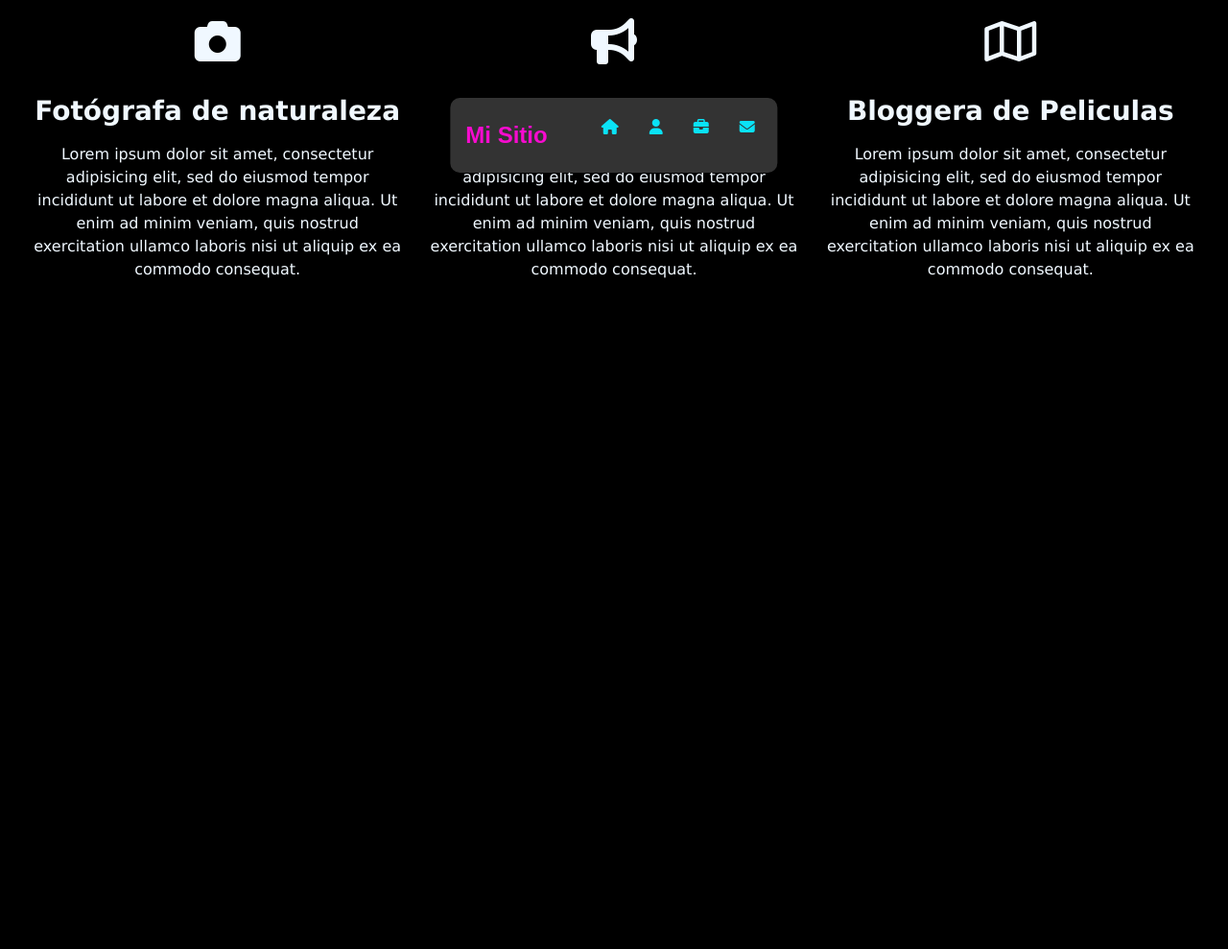
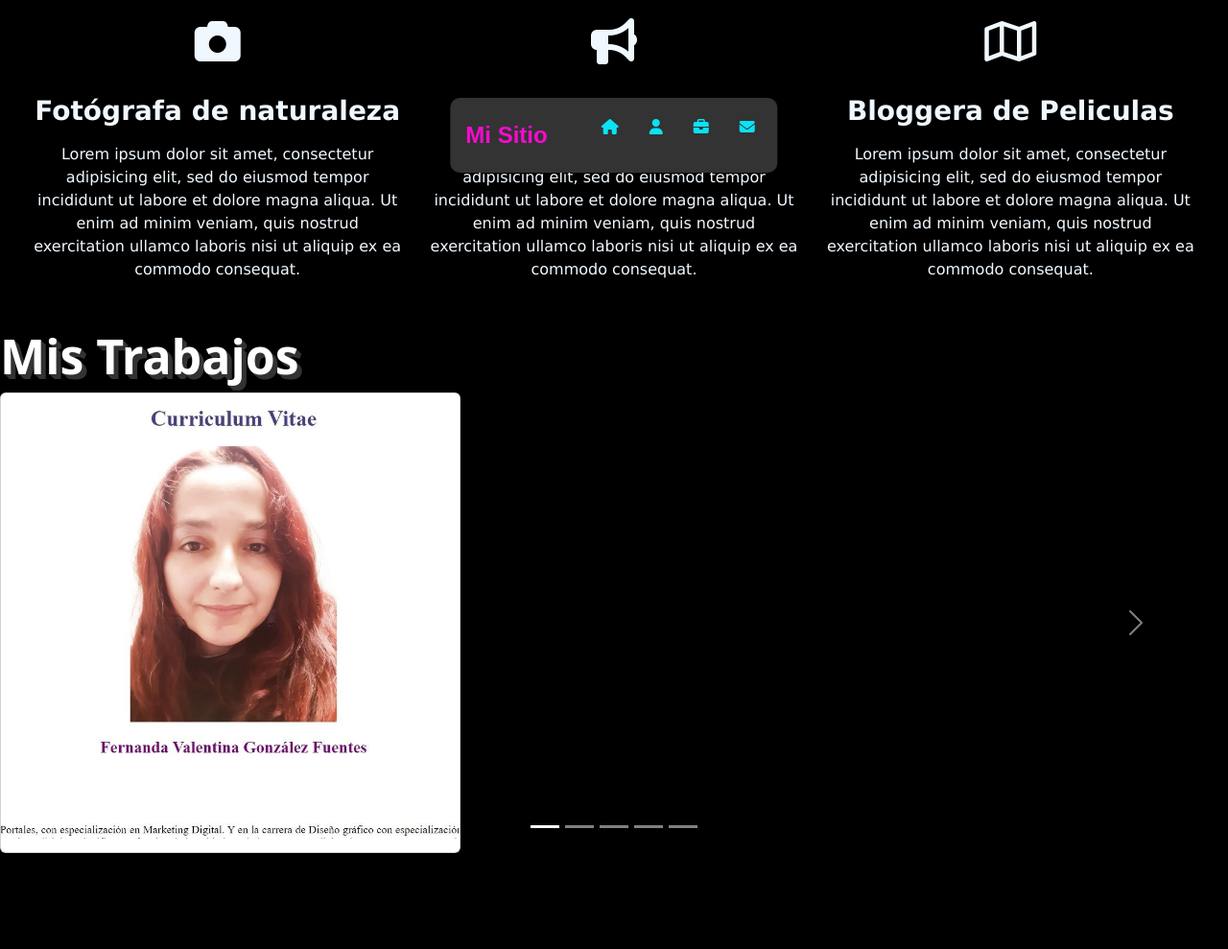
Before and after one commit to FerValentina/FerValentina, a plain HTML site: page index.html in a window 1280 px wide. Shown: the part 620-1609 px from the top of the page at 96% size. Before the commit the page ends 1061 px from the top, so only its background shows below. Drawn offline with nearby package versions, Linux system fonts and the light colour scheme.

Commit message:
agregando carrusel con tarjetas

```diff
--- a/index.html
+++ b/index.html
@@ -61,6 +61,93 @@
         </div>
 
    </section>
+   <section class="trabajos" id="trabajos" >
+    <h2 class="titulo2">Mis Trabajos</h2>
+<div class="carrusel" style="justify-content: center;">
+     <div id="carouselExampleIndicators" class="carousel slide">
+        <div class="carousel-indicators">
+          <button type="button" data-bs-target="#carouselExampleIndicators" data-bs-slide-to="0" class="active" aria-current="true" aria-label="Slide 1"></button>
+          <button type="button" data-bs-target="#carouselExampleIndicators" data-bs-slide-to="1" aria-label="Slide 2"></button>
+          <button type="button" data-bs-target="#carouselExampleIndicators" data-bs-slide-to="2" aria-label="Slide 3"></button>
+          <button type="button" data-bs-target="#carouselExampleIndicators" data-bs-slide-to="3" aria-label="Slide 4"></button>
+          <button type="button" data-bs-target="#carouselExampleIndicators" data-bs-slide-to="4" aria-label="Slide 5"></button>
+
+        </div>
+        <div class="carousel-inner">
+          <div class="carousel-item active">
+            <div class="card" style="width: 30rem; height: 30em;">
+                <img src="./assets/img/1.jpeg" class="card-img-top" alt="curriculum" >
+                <div class="card-body">
+                  <h5 class="card-title fw-bold">Card title</h5>
+                  <p class="card-text">This is a longer card with supporting text.</p>
+                  <button type="button" class="btn btn-outline-info">
+                    Ver más
+                </button>
+                </div>
+              </div>
+
+          </div>
+          <div class="carousel-item">
+            <div class="card" style="width: 30rem; height: 30em;">
+                <img src="./assets/img/2.jpeg" class="card-img-top" alt="curriculum">
+                <div class="card-body">
+                  <h5 class="card-title fw-bold">Card title</h5>
+                  <p class="card-text">This is a longer card with supporting text.</p>
+                  <button type="button" class="btn btn-outline-info">
+                    Ver más
+                </button>
+                </div>
+              </div>
+          </div>
+          <div class="carousel-item">
+            <div class="card" style="width: 30rem; height: 30em;">
+                <img src="./assets/img/3.jpeg" class="card-img-top" alt="curriculum">
+                <div class="card-body">
+                  <h5 class="card-title fw-bold">Card title</h5>
+                  <p class="card-text">This is a longer card with supporting text.</p>
+                  <button type="button" class="btn btn-outline-info">
+                    Ver más
+                </button>
+                </div>
+              </div>
+          </div>
+          <div class="carousel-item">
+            <div class="card" style="width: 30rem; height: 30em;">
+                <img src="./assets/img/4.jpeg" class="card-img-top" alt="curriculum">
+                <div class="card-body">
+                  <h5 class="card-title fw-bold">Card title</h5>
+                  <p class="card-text">This is a longer card with supporting text.</p>
+                  <button type="button" class="btn btn-outline-info">
+                    Ver más
+                </button>
+                </div>
+              </div>
+          </div>
+          <div class="carousel-item">
+            <div class="card" style="width: 30rem; height: 30em;">
+                <img src="./assets/img/5.jpeg" class="card-img-top" alt="curriculum">
+                <div class="card-body">
+                  <h5 class="card-title fw-bold">Card title</h5>
+                  <p class="card-text">This is a longer card with supporting text.</p>
+                  <button type="button" class="btn btn-outline-info">
+                    Ver más
+                </button>
+                </div>
+              </div>
+          </div>
+        </div>
+        <button class="carousel-control-prev" type="button" data-bs-target="#carouselExampleIndicators" data-bs-slide="prev">
+          <span class="carousel-control-prev-icon" aria-hidden="true"></span>
+          <span class="visually-hidden">Previous</span>
+        </button>
+        <button class="carousel-control-next" type="button" data-bs-target="#carouselExampleIndicators" data-bs-slide="next">
+          <span class="carousel-control-next-icon" aria-hidden="true"></span>
+          <span class="visually-hidden">Next</span>
+        </button>
+      </div>
+
+    </div>
+   </section>
 
 
 
```
